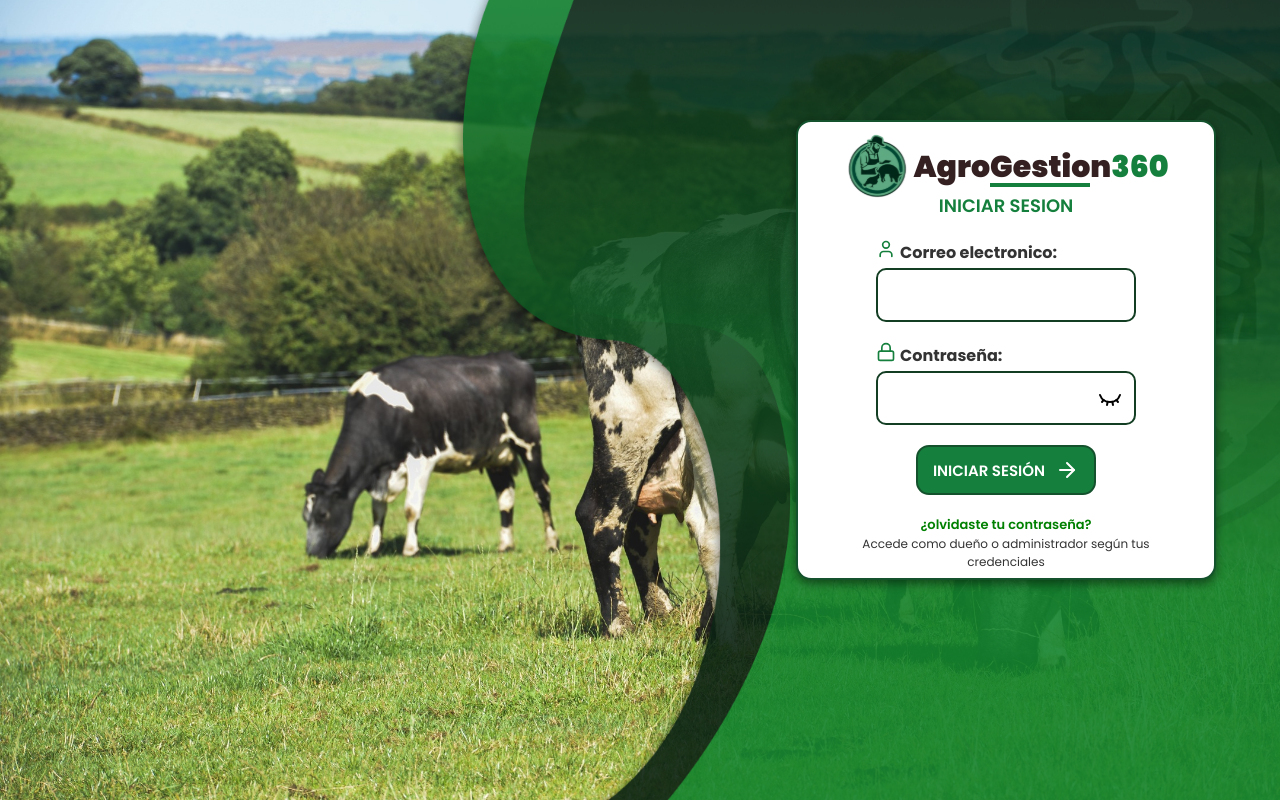
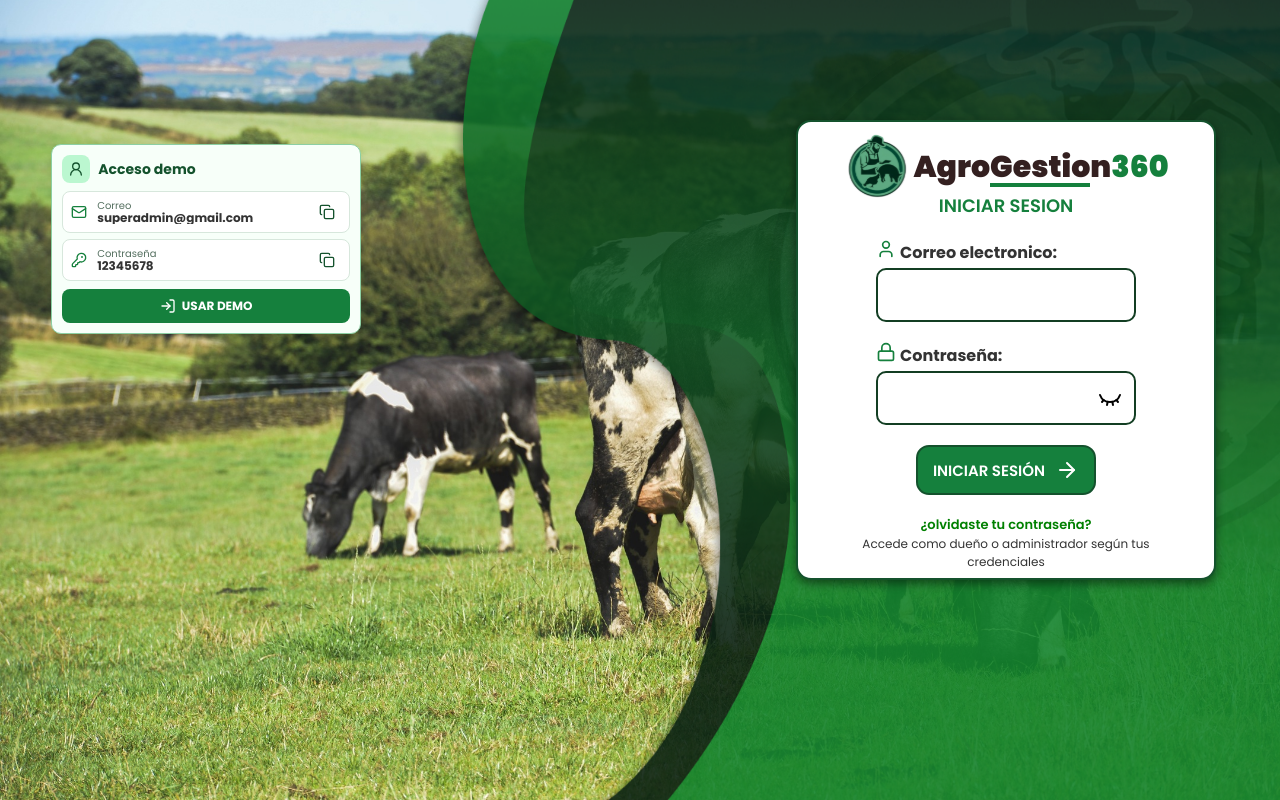
Before and after one commit to stivcode21/AgroGestion360-SENA, a React (Vite) app in the folder Frontend/: page /login in a window 1280 px wide. Built offline with nearby package versions, Linux system fonts and the light colour scheme; no server answers; a web font is replaced by a local one.

Commit message:
feat: update login

```diff
--- a/Frontend/index.html
+++ b/Frontend/index.html
@@ -2,7 +2,7 @@
 <html lang="en">
   <head>
     <meta charset="UTF-8" />
-    <link rel="icon" type="image/svg+xml" href="/vite.svg" />
+    <link rel="icon" type="image/svg+xml" href="/logoSmall.svg" />
     <link rel="preconnect" href="https://fonts.googleapis.com" />
     <link rel="preconnect" href="https://fonts.gstatic.com" crossorigin />
     <link
--- /dev/null
+++ b/Frontend/src/components/atoms/loginInfo/LoginInfo.jsx
@@ -0,0 +1,86 @@
+import { Check, Copy, KeyRound, LogIn, Mail, UserRound } from "lucide-react";
+import { useState } from "react";
+import styles from "./LoginInfo.module.css";
+
+const LoginInfo = ({
+  email,
+  password,
+  onUseCredentials,
+  actionLabel = "usar demo",
+  className = "",
+}) => {
+  const [copiedField, setCopiedField] = useState("");
+
+  const copyValue = async (field, value) => {
+    if (!navigator.clipboard) return;
+
+    try {
+      await navigator.clipboard.writeText(value);
+      setCopiedField(field);
+      setTimeout(() => setCopiedField(""), 1400);
+    } catch (error) {
+      console.error("No se pudo copiar la credencial demo:", error);
+    }
+  };
+
+  return (
+    <article
+      className={`${styles.card} ${className}`}
+      aria-label="Credenciales demo"
+    >
+      <header className={styles.header}>
+        <span className={styles.headerIcon}>
+          <UserRound />
+        </span>
+        <h2 className={styles.title}>Acceso demo</h2>
+      </header>
+
+      <div className={styles.credentials}>
+        <div className={styles.row}>
+          <Mail className={styles.icon} />
+          <span className={styles.text}>
+            <small>Correo</small>
+            <strong>{email}</strong>
+          </span>
+          <button
+            type="button"
+            className={styles.iconButton}
+            title="Copiar correo"
+            aria-label="Copiar correo demo"
+            onClick={() => copyValue("email", email)}
+          >
+            {copiedField === "email" ? <Check /> : <Copy />}
+          </button>
+        </div>
+
+        <div className={styles.row}>
+          <KeyRound className={styles.icon} />
+          <span className={styles.text}>
+            <small>Contraseña</small>
+            <strong>{password}</strong>
+          </span>
+          <button
+            type="button"
+            className={styles.iconButton}
+            title="Copiar contraseña"
+            aria-label="Copiar contraseña demo"
+            onClick={() => copyValue("password", password)}
+          >
+            {copiedField === "password" ? <Check /> : <Copy />}
+          </button>
+        </div>
+      </div>
+
+      <button
+        type="button"
+        className={styles.useButton}
+        onClick={onUseCredentials}
+      >
+        <LogIn />
+        {actionLabel}
+      </button>
+    </article>
+  );
+};
+
+export default LoginInfo;
--- /dev/null
+++ b/Frontend/src/components/atoms/loginInfo/LoginInfo.module.css
@@ -0,0 +1,115 @@
+.card {
+  width: min(100%, 310px);
+  padding: 10px;
+  border: 1px solid #8ccfa3;
+  border-radius: 10px;
+  background: #f7fff9;
+  box-shadow: 0 3px 8px #00000018;
+  display: flex;
+  flex-direction: column;
+  gap: 8px;
+}
+
+.header {
+  display: flex;
+  align-items: center;
+  gap: 8px;
+}
+
+.headerIcon {
+  width: 28px;
+  height: 28px;
+  border-radius: 8px;
+  background: var(--verde-200);
+  color: var(--verde-900);
+  display: grid;
+  place-items: center;
+}
+
+.headerIcon svg,
+.icon,
+.iconButton svg,
+.useButton svg {
+  width: 16px;
+  height: 16px;
+}
+
+.title {
+  font-size: 14px;
+  font-weight: 700;
+  color: var(--verde-900);
+}
+
+.credentials {
+  display: flex;
+  flex-direction: column;
+  gap: 6px;
+}
+
+.row {
+  min-height: 38px;
+  padding: 6px 8px;
+  border-radius: 8px;
+  background: var(--surface-primary);
+  border: 1px solid #d7e7dc;
+  display: grid;
+  grid-template-columns: 18px minmax(0, 1fr) 28px;
+  align-items: center;
+  gap: 8px;
+}
+
+.icon {
+  color: var(--verde-primary);
+}
+
+.text {
+  min-width: 0;
+  display: flex;
+  flex-direction: column;
+  line-height: 1.1;
+}
+
+.text small {
+  font-size: 10px;
+  color: #557060;
+}
+
+.text strong {
+  overflow: hidden;
+  text-overflow: ellipsis;
+  white-space: nowrap;
+  font-size: 12px;
+  color: var(--text-secundary);
+}
+
+.iconButton {
+  width: 28px;
+  height: 28px;
+  border-radius: 8px;
+  color: var(--verde-900);
+  display: grid;
+  place-items: center;
+}
+
+.iconButton:hover {
+  background: var(--verde-200);
+}
+
+.useButton {
+  width: 100%;
+  height: 34px;
+  border-radius: 8px;
+  background: var(--verde-primary);
+  color: var(--text-tertiary);
+  font-size: 12px;
+  font-weight: 700;
+  text-transform: uppercase;
+  display: flex;
+  align-items: center;
+  justify-content: center;
+  gap: 6px;
+}
+
+.useButton:hover {
+  background: var(--verde-900);
+}
--- a/Frontend/src/components/atoms/logo/Logo.jsx
+++ b/Frontend/src/components/atoms/logo/Logo.jsx
@@ -8,14 +8,14 @@ const Logo = ({ size, collapsed }) => {
       {collapsed ? (
         <img
           src="/logoSmall.svg"
-          alt="Parkify Logo"
+          alt="AgroGestion360"
           className={`${styles.logo} ${small && styles.logoSmall}`}
         />
       ) : (
         <>
           <img
             src="/logo.svg"
-            alt="Parkify Logo"
+            alt="AgroGestion360"
             className={`${styles.logo} ${small && styles.logoSmall2}`}
           />
           <h1 className={`${styles.title} ${small && styles.titleSmall}`}>
--- a/Frontend/src/components/templates/welcomeLayout/WelcomeLayout.jsx
+++ b/Frontend/src/components/templates/welcomeLayout/WelcomeLayout.jsx
@@ -1,7 +1,16 @@
 import styles from "./WelcomeLayout.module.css";
 import PasswordForgot from "@/components/molecules/passwordForgot/PasswordForgot";
+import LoginInfo from "@/components/atoms/loginInfo/LoginInfo";
+import { demoCredentials } from "@/data/demoCredentials";
 
-const WelcomeLayout = ({ children, isWelcome, setModal, isOpen }) => {
+const WelcomeLayout = ({
+  children,
+  isWelcome,
+  setModal,
+  isOpen,
+  onUseDemoCredentials,
+  demoActionLabel,
+}) => {
   return (
     <main className={styles.container}>
       <figure aria-hidden="true">
@@ -18,6 +27,16 @@ const WelcomeLayout = ({ children, isWelcome, setModal, isOpen }) => {
           alt=""
         />
       </figure>
+
+      {onUseDemoCredentials ? (
+        <LoginInfo
+          email={demoCredentials.email}
+          password={demoCredentials.password}
+          onUseCredentials={onUseDemoCredentials}
+          actionLabel={demoActionLabel}
+          className={styles.floatingLoginInfo}
+        />
+      ) : null}
 
       <section
         className={`${styles.flexbox} ${!isWelcome && styles.flexboxReverse}`}
--- a/Frontend/src/components/templates/welcomeLayout/WelcomeLayout.module.css
+++ b/Frontend/src/components/templates/welcomeLayout/WelcomeLayout.module.css
@@ -43,6 +43,14 @@
   height: 620px;
   transform: scaleX(-1);
   opacity: 15%;
+}
+
+.floatingLoginInfo {
+  position: absolute;
+  left: clamp(18px, 4vw, 64px);
+  top: clamp(110px, 18vh, 170px);
+  z-index: 8;
+  animation: slideInRight 0.7s ease-out forwards;
 }
 
 .flexbox {
@@ -97,6 +105,10 @@
   .shappe {
     padding-right: 0;
   }
+
+  .floatingLoginInfo {
+    display: none;
+  }
 }
 
 @keyframes slideInRight {
--- /dev/null
+++ b/Frontend/src/data/demoCredentials.js
@@ -0,0 +1,4 @@
+export const demoCredentials = {
+  email: "superadmin@gmail.com",
+  password: "12345678",
+};
--- a/Frontend/src/pages/login/Login.jsx
+++ b/Frontend/src/pages/login/Login.jsx
@@ -7,6 +7,7 @@ import { useState } from "react";
 import { useNavigate } from "react-router-dom";
 import { useLoader } from "@/context/loaderProvider/LoaderProvider";
 import { buildApiUrl } from "@/utils/apiBase";
+import { demoCredentials } from "@/data/demoCredentials";
 import toast from "react-hot-toast";
 
 const Login = () => {
@@ -35,6 +36,12 @@ const Login = () => {
     }
 
     return true;
+  };
+
+  const handleUseDemoCredentials = () => {
+    setEmail(demoCredentials.email);
+    setPassword(demoCredentials.password);
+    toast.success("Credenciales demo cargadas.");
   };
 
   const handleSubmit = async (e) => {
@@ -72,6 +79,8 @@ const Login = () => {
     <WelcomeLayout
       setModal={setIsPasswordForgotOpen}
       isOpen={isPasswordForgotOpen}
+      onUseDemoCredentials={handleUseDemoCredentials}
+      demoActionLabel="usar demo"
     >
       <header className={styles.header}>
         <Logo />
```
